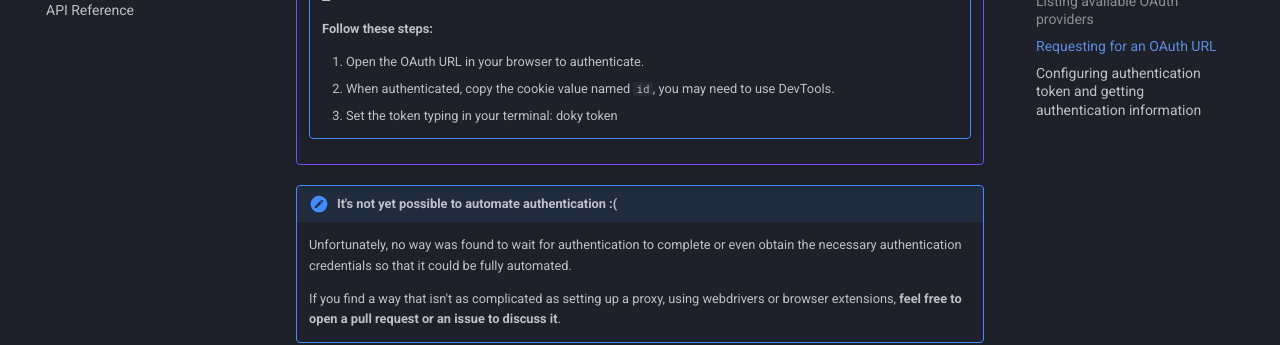
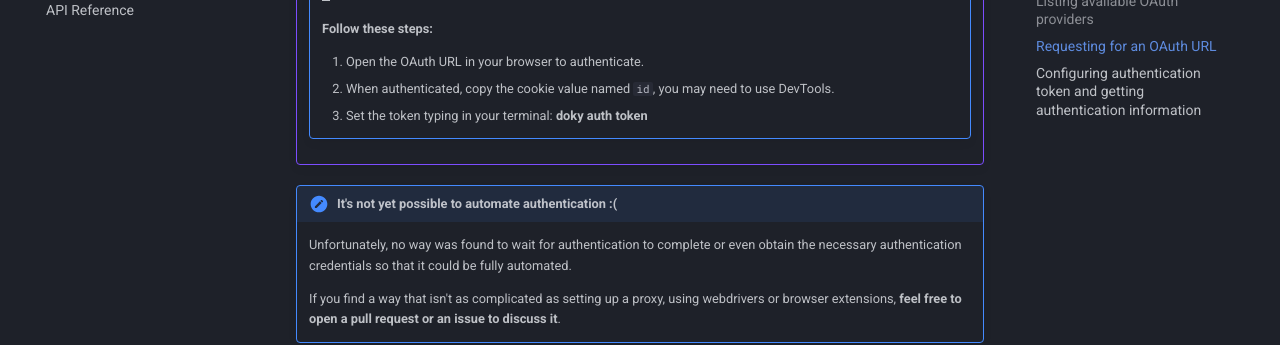
Before and after one commit to d3cryptofc/Doky, an MkDocs documentation site: the page built from docs/quickstart.md, in a window 1280 px wide and 900 px high, scrolled down 990 px. Shown: the part 152-497 px from the top of the window. Built offline with MkDocs 1.6.1 and Material for MkDocs 9.7.7, drawn with Linux system fonts in a browser that asks for light colours; comment, search, counter and statistics services are not loaded.

Commit message:
hotfix(docs): fix wrong command example `doky token <TOKEN>` and font-weight

```diff
--- a/docs/quickstart.md
+++ b/docs/quickstart.md
@@ -62,7 +62,7 @@ Save time by generating the authentication URL, default provider is docker:
 
             1. Open the OAuth URL in your browser to authenticate.
             2. When authenticated, copy the cookie value named `id`, you may need to use DevTools.
-            3. Set the token typing in your terminal: doky token <TOKEN>
+            3. Set the token typing in your terminal: **doky auth token <TOKEN>**
 
     === "Python"
         **Code:**
```
